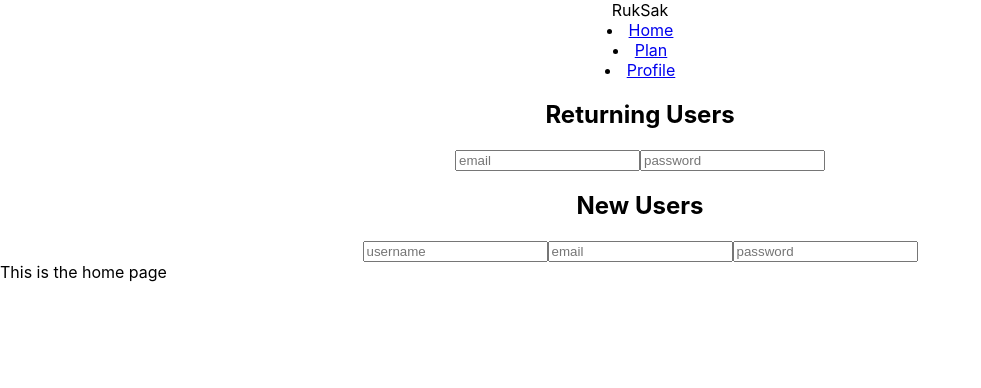
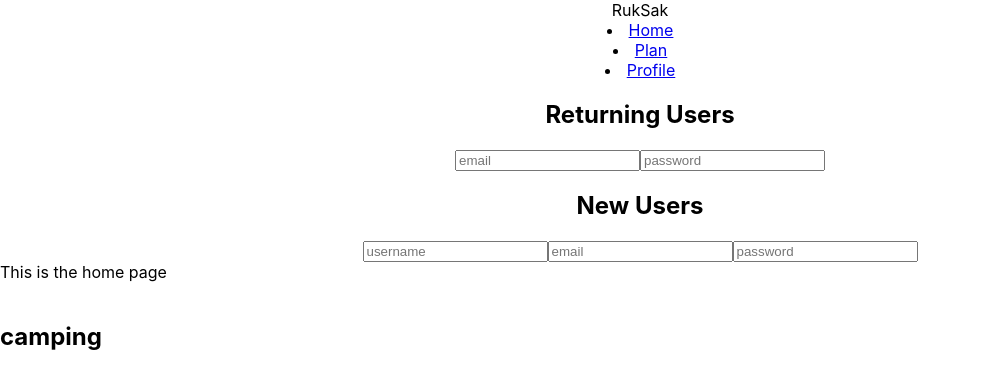
Before and after one commit to aaronkim662/RukSak, a React (Create React App) app in the folder client/: page /home in a window 1280 px wide. Shown: the top 388 px of the page, without its empty margins (0-981 px from the left). Built offline with nearby package versions, Linux system fonts and the light colour scheme.

Commit message:
Changed main into Class Component

```diff
--- a/client/src/Component/TripChoice/TripChoice.js
+++ b/client/src/Component/TripChoice/TripChoice.js
@@ -1,16 +1,16 @@
 import React from 'react'
 
-// Get the name of the
+// Give the props to the image and the h2
 
 function TripChoice(props) {
 
   return(
     <div>
       <div>
-        <img src={require(this.props.tripImage)} alt=''/>
+        <img src={props.tripImage} alt=''/>
       </div>
       <div>
-        <h2>{this.props.tripChoice}</h2>
+        <h2>{props.tripChoice}</h2>
       </div>
     </div>
   )
--- a/client/src/Component/main/main.js
+++ b/client/src/Component/main/main.js
@@ -1,11 +1,22 @@
 import React from 'react'
-import TripChoice from './TripChoice/TripChoice'
+import TripChoice from '../TripChoice/TripChoice'
 
-function Main() {
-
-  return (
-    <div>This is the home page</div>
-  )
+class Main extends React.Component {
+  state = {
+    name: 'camping',
+    image: ''
+  }
+  render() {
+    return (
+      <div>
+        <div>This is the home page</div>
+        <TripChoice
+        tripChoice={this.state.name}
+        tripImage={this.state.image}
+        />
+      </div>
+    )
+  }
 }
 
 export default Main
```
